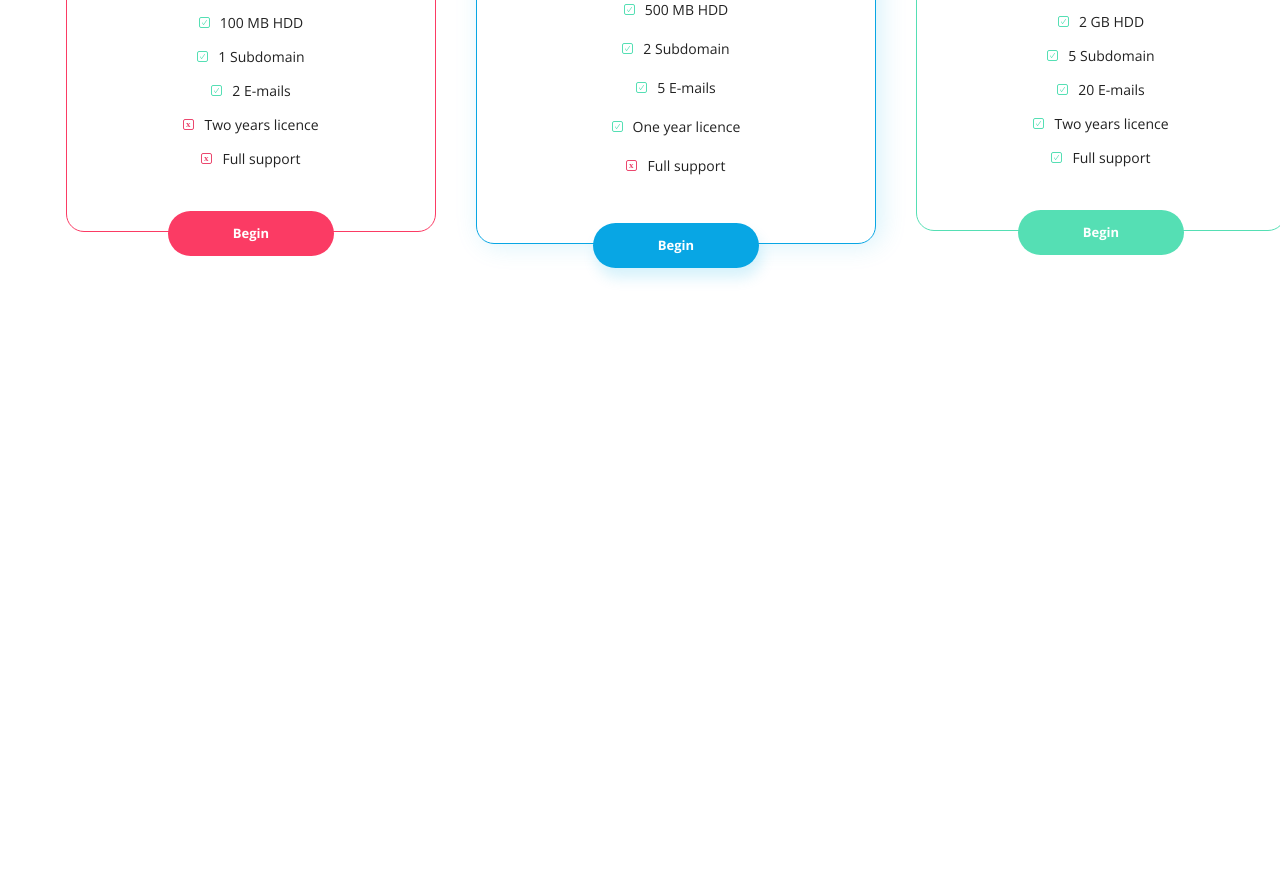
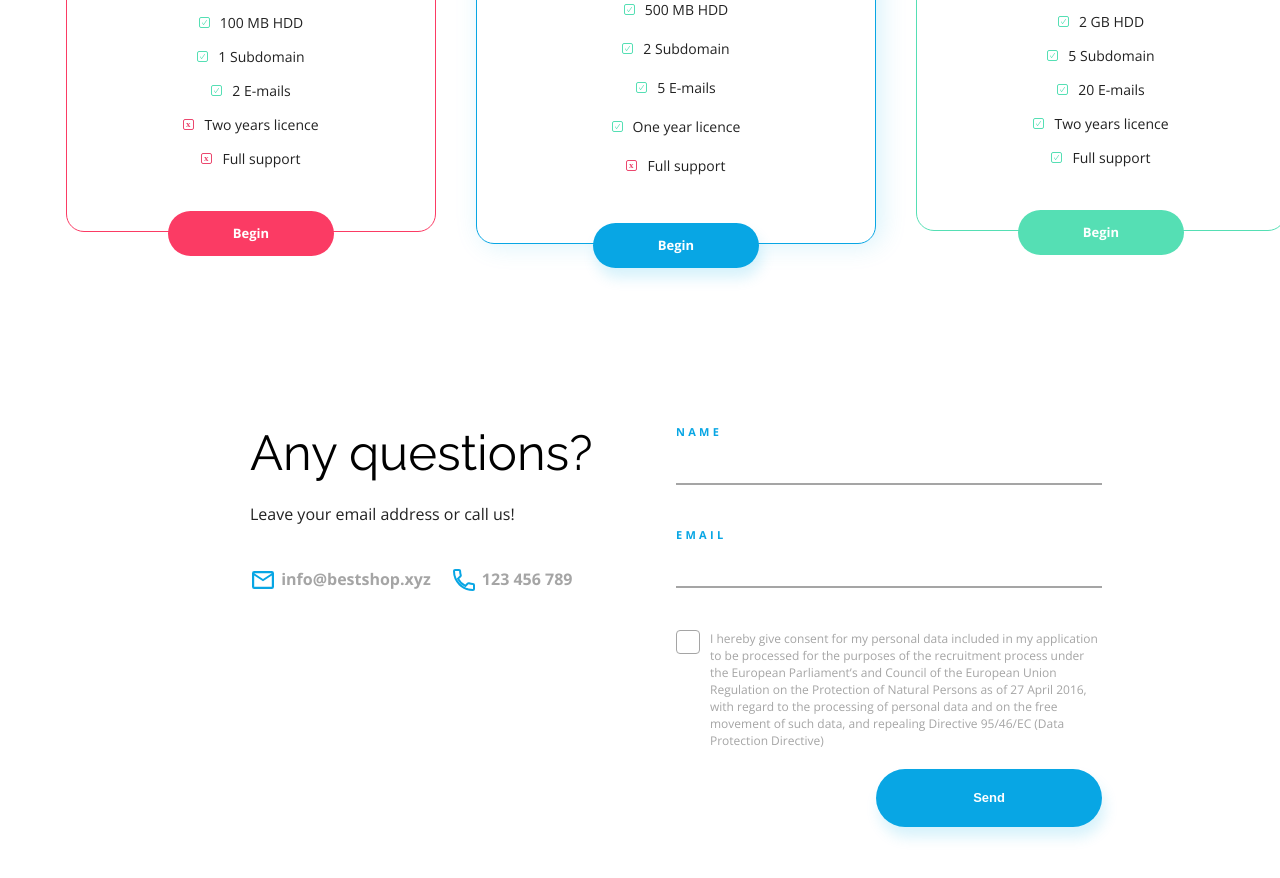
Before and after one commit to EdytaWe/BestShop, a plain HTML site: page index.html in a window 1280 px wide. Shown: the part 2969-3847 px from the top of the page. Before the commit the page ends 3313 px from the top, so only its background shows below. Drawn offline with nearby package versions, Linux system fonts and the light colour scheme.

Commit message:
add contact section

```diff
--- a/css/style.css
+++ b/css/style.css
@@ -96,6 +96,7 @@ header {
     padding: 16px 65px;
     border-radius: var(--button-radius);
     border: none;
+    cursor: pointer;
 }
 .btn__primary {
     background-color: var(--color-primary);
@@ -322,7 +323,7 @@ h2 {
 
 .pricing__type {
     font-size: 1.25rem;
-    font-family: var(--font-raleway);
+    font-family: var(--font-releway);
     font-weight: 700;
 }
 
@@ -338,7 +339,7 @@ h2 {
     text-align: center;
     margin-top: 15px;
     font-size: 0.75rem;
-    font-family: var(--font-raleway);
+    font-family: var(--font-releway);
     font-weight: 700;
 }
 .pricing__items {
@@ -397,3 +398,100 @@ h2 {
 .pricing__box__premium {
     --accent-color: var(--color-green);
 }
+
+.contact {
+    display: flex;
+    justify-content: center;
+    padding: 80px 250px 250px;
+}
+.contact__column {
+    width: 50%;
+}
+.contact__title {
+    font-family: var(--font-releway);
+    font-size: 3.0625rem;
+    color: var(--color-black);
+    line-height: 3.5625rem;
+}
+.contact__instruction {
+    line-height: 1.375rem;
+    margin-top: 22px;
+    margin-bottom: 42px;
+}
+.contact__details {
+    display: flex;
+}
+.contact__item {
+    text-decoration: none;
+    color: var(--color-grey);
+    line-height: 1.375rem;
+    font-weight: 600;
+    padding-right: 20px;
+}
+.form__column {
+    display: flex;
+    flex-direction: column;
+}
+.form__label {
+    display: flex;
+    flex-direction: column;
+}
+.form__field {
+    display: flex;
+    flex-direction: column;
+}
+.form__label {
+    font-weight: bold;
+    font-size: 0.6875rem;
+    text-transform: uppercase;
+    color: var(--color-primary);
+    letter-spacing: 3.28px;
+    line-height: 0.9375rem;
+}
+input[type="text"] {
+    border: none;
+    border-bottom: 2px solid var(--color-grey);
+    background-color: transparent;
+    line-height: 2.625rem;
+}
+input[type="text"]:first-of-type {
+    margin-bottom: 42px;
+}
+.checkbox {
+    display: flex;
+    cursor: pointer;
+}
+input[type="checkbox"] {
+    opacity: 0;
+    position: absolute;
+    cursor: pointer;
+    width: 0;
+    height: 0;
+}
+.checkbox span {
+    display: box;
+    flex-basis: 24px;
+    height: 24px;
+    flex-shrink: 0;
+    border: 1px solid var(--color-grey);
+    border-radius: 4px;
+}
+input[type="checkbox"]:checked ~ .checkbox {
+    background-image: url(../assets/Checkmark.svg);
+    background-position: center;
+    background-size: 50%;
+    background-repeat: no-repeat;
+}
+.checkbox p {
+    font-size: 0.75rem;
+    line-height: 1.0625rem;
+    color: var(--color-grey);
+    margin-left: 10px;
+}
+.form__btn {
+    align-self: flex-end;
+    font-size: 0.8125rem;
+    line-height: 1.125rem;
+    padding: 20px 97px;
+    margin-top: 20px;
+}
--- a/index.html
+++ b/index.html
@@ -158,6 +158,45 @@
                 </div>
             </div>
         </section>
+        <section class="contact container">
+            <div class="contact__column">
+                <h3 class="contact__title">Any questions?</h3>
+                <p class="contact__instruction">Leave your email address or call us!</p>
+                <div class="contact__details">
+                    <div>
+                    <a href="mailto: info@bestshop.xyz" class="contact__item">
+                       <img src="assets/Mail%20Icon.svg" alt="mail">
+                        info@bestshop.xyz
+                    </a>
+                    </div>
+                    <div>
+                    <a href="tel.123 456 789" class="contact__item">
+                        <img src="assets/Phone%20Icon.svg">
+                        123 456 789
+                    </a>
+                    </div>
+                </div>
+            </div>
+            <div class="contact__column">
+                <form class="form__column">
+                    <div class="form__field">
+                    <label class="form__label" for="name">name</label>
+                    <input type="text" id="name">
+                    </div>
+                    <div class="form__field">
+                    <label class="form__label" for="e-mail">email</label>
+                    <input type="text" id="e-mail">
+                    </div>
+                    <label class="checkbox">
+                        <input type="checkbox">
+                        <span class="checkbox"></span>
+                        <p>I hereby give consent for my personal data included in my application to be processed for the purposes of the recruitment process under the European Parliament’s and Council of the European Union Regulation on the Protection of Natural Persons as of 27 April 2016, with regard to the processing of personal data and on the free movement of such data, and repealing Directive 95/46/EC (Data Protection Directive)
+                    </p>
+                </label>
+                    <button type="submit" class="btn btn__primary form__btn">Send</button>
+            </form>
+            </div>
+        </section>
     </main>
 </body>
 </html>
```
